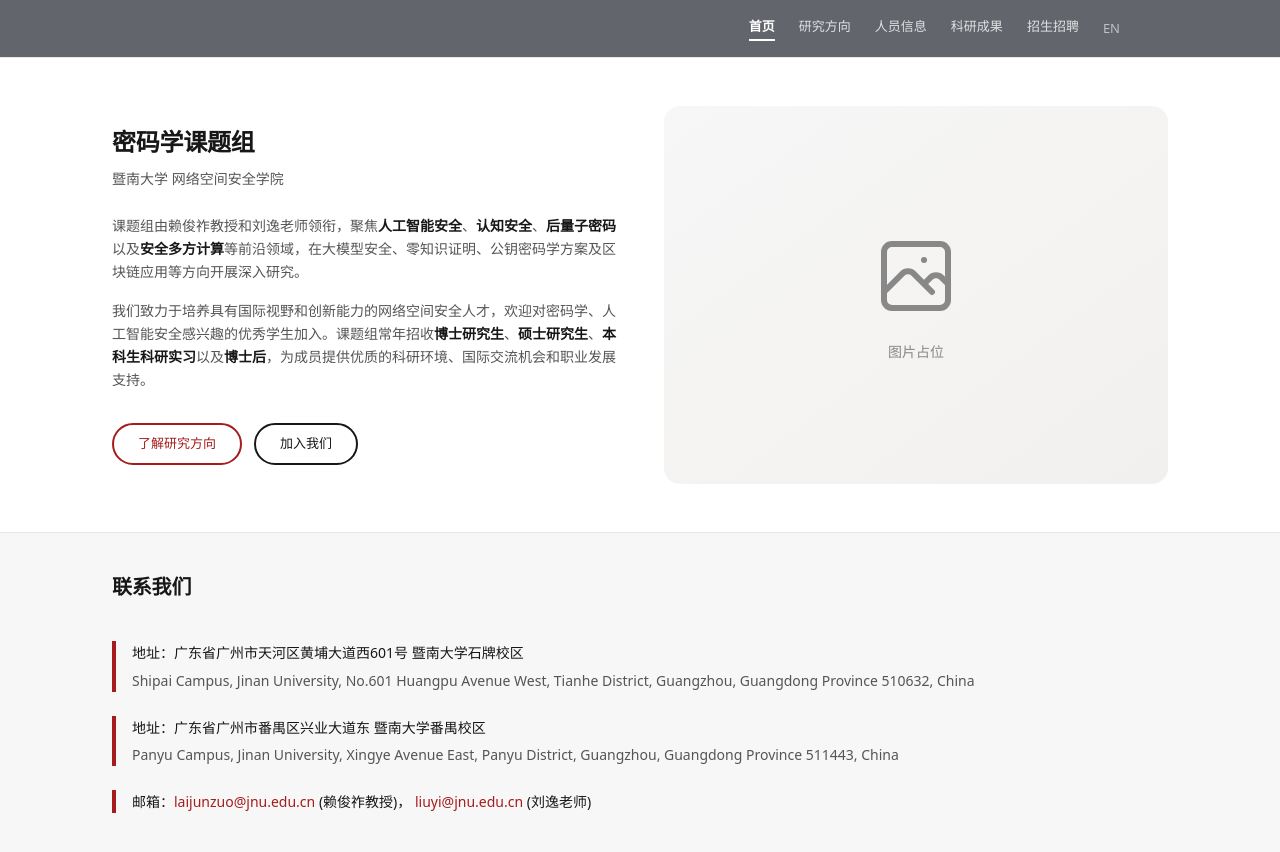
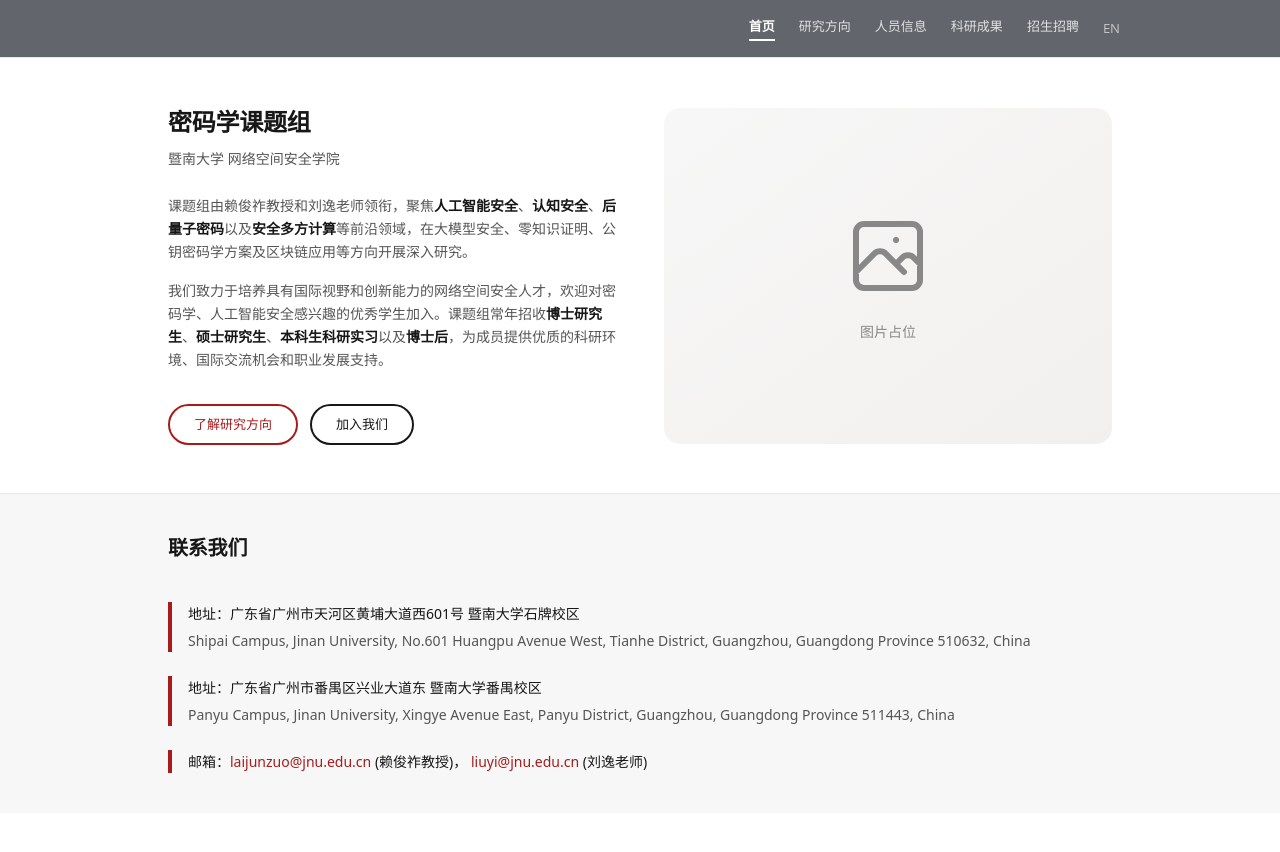
Before and after one commit to SummerBreeze/research-group-website, a Next.js app: page / in a window 1280 px wide. After the commit the page ends 813 px from the top, so only its background shows below. Built offline with nearby package versions, Linux system fonts and the light colour scheme.

Commit message:
Adjust page padding to px-26 and make join-us section titles deep red
- Changed all page containers from px-12 to px-26 for better content width
- Updated '研究生招生' and '博士后招聘' titles to deep red (#A61B1B)

Co-Authored-By: Claude Opus 5 (1M context) <noreply@anthropic.com>

```diff
--- a/app/join-us/page.tsx
+++ b/app/join-us/page.tsx
@@ -7,11 +7,11 @@ export default function JoinUsPage() {
 
   return (
     <main className="flex-1 bg-white">
-      <div className="mx-auto max-w-6xl px-12 py-12">
+      <div className="mx-auto max-w-6xl px-26 py-12">
         {/* Students Section */}
         <section id="students">
           <div className="border-l-4 border-[#A61B1B] pl-4">
-            <h2 className="text-[20px] font-semibold text-[#171717]">{t('joinUs.students.title')}</h2>
+            <h2 className="text-[20px] font-semibold text-[#A61B1B]">{t('joinUs.students.title')}</h2>
           </div>
 
           <div className="mt-6 space-y-6">
@@ -66,7 +66,7 @@ export default function JoinUsPage() {
         {/* Postdoc Section */}
         <section id="postdoc" className="mt-12 border-t border-gray-200 pt-10">
           <div className="border-l-4 border-[#A61B1B] pl-4">
-            <h2 className="text-[20px] font-semibold text-[#171717]">{t('joinUs.postdoc.title')}</h2>
+            <h2 className="text-[20px] font-semibold text-[#A61B1B]">{t('joinUs.postdoc.title')}</h2>
           </div>
 
           <div className="mt-6 space-y-6">
--- a/app/page.tsx
+++ b/app/page.tsx
@@ -10,7 +10,7 @@ export default function Home() {
     <main className="flex-1">
       {/* Hero Section */}
       <section className="bg-white py-12">
-        <div className="mx-auto max-w-6xl px-12">
+        <div className="mx-auto max-w-6xl px-26">
           <div className="grid gap-8 lg:grid-cols-2 lg:gap-12 items-center">
             <div>
               <h1 className="text-[28px] font-bold text-[#171717] leading-tight">
@@ -66,7 +66,7 @@ export default function Home() {
 
       {/* Contact Us */}
       <section className="border-t border-gray-200 bg-[#F7F7F7] py-10">
-        <div className="mx-auto max-w-6xl px-12">
+        <div className="mx-auto max-w-6xl px-26">
           <h2 className="text-[32px] font-bold text-[#171717] mb-10">{t('home.contactUs')}</h2>
 
           <div className="space-y-6">
--- a/app/publications/page.tsx
+++ b/app/publications/page.tsx
@@ -30,7 +30,7 @@ export default function PublicationsPage() {
 
   return (
     <main className="flex-1 bg-white">
-      <div className="mx-auto max-w-6xl px-12 py-8">
+      <div className="mx-auto max-w-6xl px-26 py-8">
         <div className="mt-6">
           {years.map((year) => (
             <section
--- a/app/research/page.tsx
+++ b/app/research/page.tsx
@@ -8,7 +8,7 @@ export default function ResearchPage() {
 
   return (
     <main className="flex-1 bg-white">
-      <div className="mx-auto max-w-6xl px-12 py-12">
+      <div className="mx-auto max-w-6xl px-26 py-12">
         <div className="space-y-6">
           {researchAreas.map((area) => (
             <article
--- a/app/team/page.tsx
+++ b/app/team/page.tsx
@@ -15,7 +15,7 @@ export default function TeamPage() {
 
   return (
     <main className="flex-1 bg-white">
-      <div className="mx-auto max-w-6xl px-12 py-8">
+      <div className="mx-auto max-w-6xl px-26 py-8">
         <h1 className="text-[24px] font-semibold text-[#171717]">{t('team.title')}</h1>
         <p className="mt-2 text-[14px] text-[#555555]">
           {t('team.description')}
```
